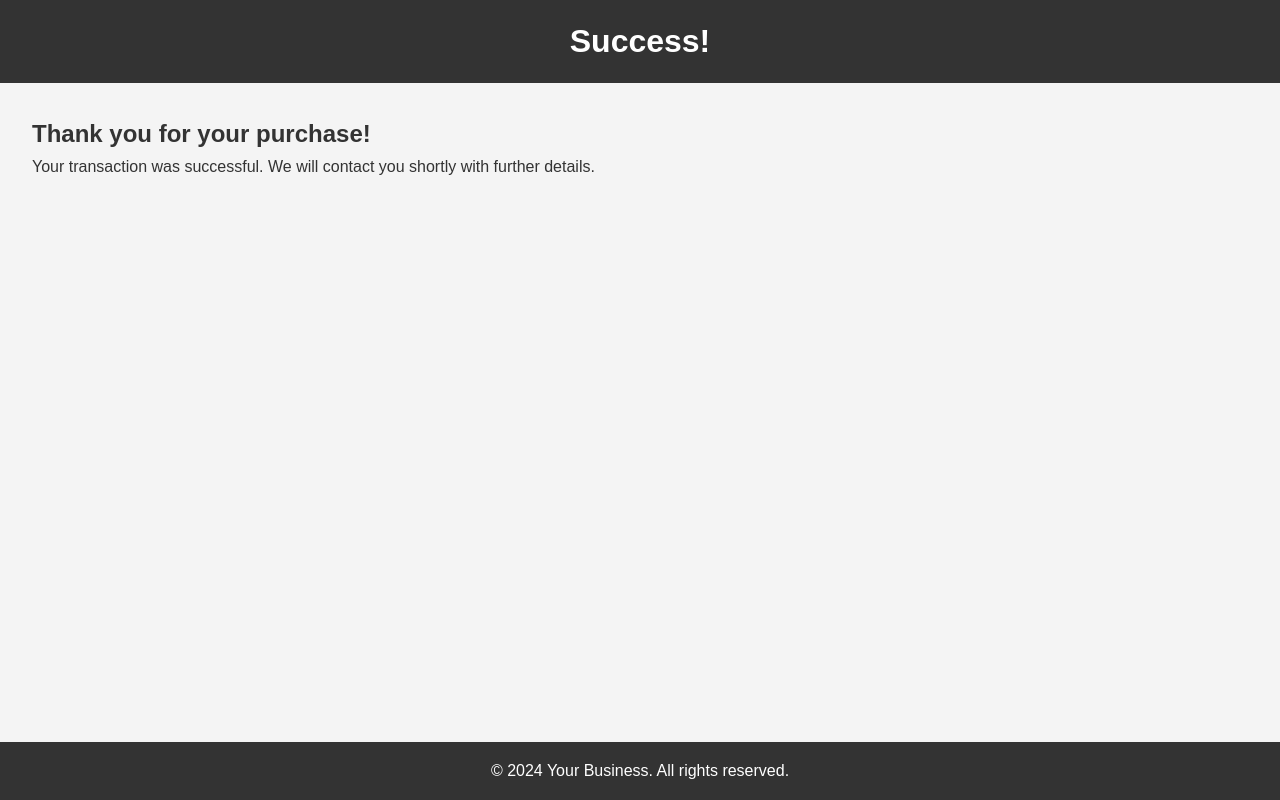
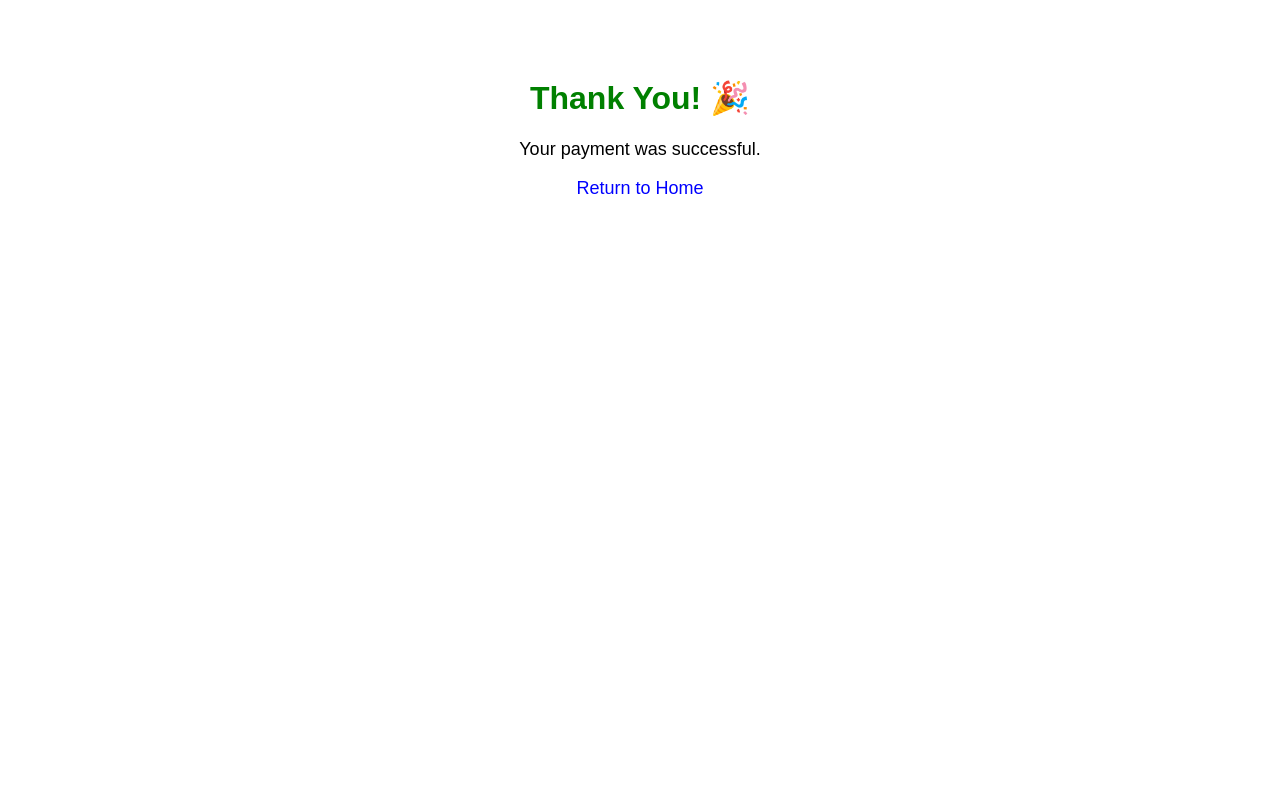
Before and after one commit to nichecraftmaster/nichecraft_automation, a website: page success.html in a window 1280 px wide. Drawn offline with Linux system fonts and the light colour scheme.

Commit message:
Update success.html

```diff
--- a/success.html
+++ b/success.html
@@ -3,23 +3,28 @@
 <head>
     <meta charset="UTF-8">
     <meta name="viewport" content="width=device-width, initial-scale=1.0">
-    <title>Payment Successful</title>
-    <link rel="stylesheet" href="styles.css">
+    <title>Payment Success</title>
+    <style>
+        body {
+            font-family: Arial, sans-serif;
+            text-align: center;
+            padding: 50px;
+        }
+        h1 {
+            color: green;
+        }
+        p {
+            font-size: 18px;
+        }
+        a {
+            color: blue;
+            text-decoration: none;
+        }
+    </style>
 </head>
 <body>
-    <header>
-        <h1>Success!</h1>
-    </header>
-
-    <main>
-        <section>
-            <h2>Thank you for your purchase!</h2>
-            <p>Your transaction was successful. We will contact you shortly with further details.</p>
-        </section>
-    </main>
-
-    <footer>
-        <p>&copy; 2024 Your Business. All rights reserved.</p>
-    </footer>
+    <h1>Thank You! 🎉</h1>
+    <p>Your payment was successful.</p>
+    <p><a href="/">Return to Home</a></p>
 </body>
 </html>
```
